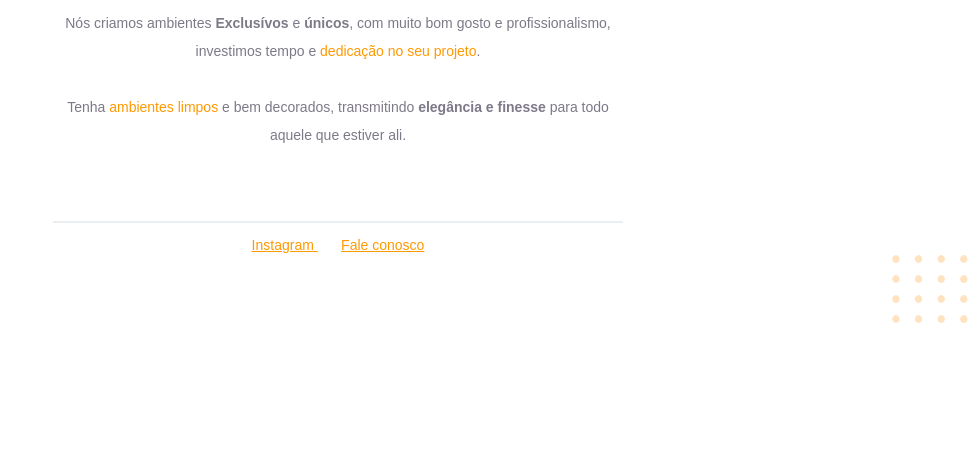
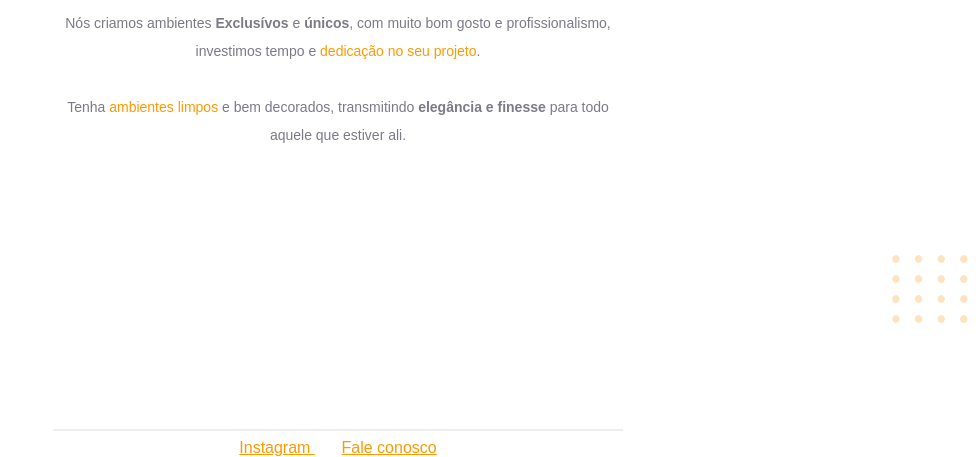
Before and after one commit to guedesgeorge/projetoIII, a plain HTML site: page index.html in a window 1280 px wide. Shown: the part 467-924 px from the top of the page, without its empty margins (302-1280 px from the left). Before the commit the page ends 800 px from the top, so only its background shows below. Drawn offline with Linux system fonts and the light colour scheme.

Commit message:
primeiro commit

```diff
--- a/index.html
+++ b/index.html
@@ -47,9 +47,8 @@
 
    </div>
 
-   <div id="footer">
-
-    <div id="line"></div>
+   <div id="line"></div>
+   <footer>
 
   <a
 	  href="https://instagram.com/moveis para você" target="_blank">
@@ -65,6 +64,7 @@
 		Fale conosco
 
 	</a>
+</footer>
 	</div>
 
   <img
--- a/styles.css
+++ b/styles.css
@@ -36,11 +36,14 @@ p, #footer{
   color: #7d7987;
   font-size: 14px;
   line-height: 28px;
+  margin-bottom: 280px;
  }
 
  #footer a + a{
   font-size: 14px;
    line-height: 28px;
+
+
  }
 
  #line {
@@ -48,6 +51,7 @@ p, #footer{
   height: 0px;
   margin: 0 auto 8px;
   border: 1px solid #eceff2;
+
  }
 
  #balls{
```
